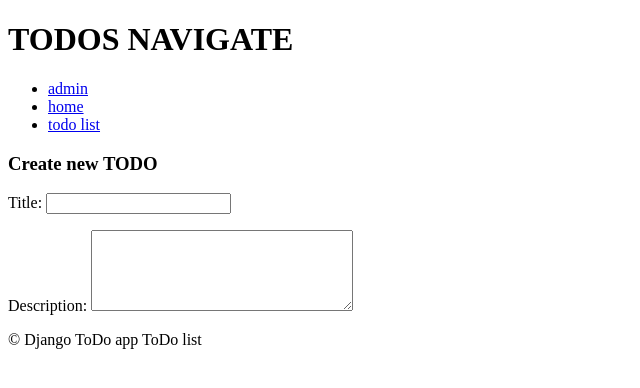
After one commit to AlexanderPaduh/django_ToDo, a Django app: page /todos/create/ in a window 1280 px wide. The commit adds this page. Shown: the top 388 px of the page, without its empty margins (0-640 px from the left). Run offline with Django 5.2, Linux system fonts and the light colour scheme.

Commit message:
form and update

```diff
--- a/todo_list/admin.py
+++ b/todo_list/admin.py
@@ -1,3 +1,5 @@
+from pydoc import describe
+
 from django.contrib import admin
 
 from todo_list.models import ToDoItem
@@ -5,5 +7,5 @@ from todo_list.models import ToDoItem
 
 @admin.register(ToDoItem)
 class ToDoItemAdmin(admin.ModelAdmin):
-    list_display = "id", "title", "done"
+    list_display = "id", "title","description" , "done"
     list_display_links = "id", "title"
--- /dev/null
+++ b/todo_list/forms.py
@@ -0,0 +1,12 @@
+from django import forms
+
+from todo_list.models import ToDoItem
+
+
+class TodoItemForm(forms.ModelForm):
+    class Meta:
+        model = ToDoItem
+        fields = ('title','description')
+        widgets = {
+            "description":forms.Textarea(attrs={'cols': 30, 'rows': 5}),
+        }
--- a/todo_list/models.py
+++ b/todo_list/models.py
@@ -1,14 +1,20 @@
 from django.db import models
+from django.urls import reverse
 
 
 class ToDoItem(models.Model):
-
     class Meta:
-        ordering = ("id", )
+        ordering = ("id",)
         verbose_name = "ToDo Item"
 
     title = models.CharField(max_length=250)
+    description = models.TextField(blank=True, null=False)
     done = models.BooleanField(default=False)
+
+
+    def get_absolute_url(self) -> str:
+        return reverse("todo_list:detail",
+                       kwargs={"pk": self.pk} )
 
     def __str__(self):
         return self.title
--- a/todo_list/templates/todo_list/index.html
+++ b/todo_list/templates/todo_list/index.html
@@ -9,6 +9,7 @@
   <ul>
     <li><a href='{% url "todo_list:list" %}'>All todo items</a></li>
     <li><a href='{% url "todo_list:done" %}'>All done todos items</a></li>
+    <li><a href='{% url "todo_list:create" %}'>Create todo item</a></li>
   </ul>
   <h3>TODO LIST</h3>
   {% include 'todo_list/components/todoitems_list.html' %}
--- /dev/null
+++ b/todo_list/templates/todo_list/todoitem_form.html
@@ -0,0 +1,13 @@
+{% extends 'todo_list/base.html' %}
+
+{% block title %}
+  Create New TODO-item
+{% endblock %}
+
+{% block body %}
+  <h3> Create new TODO</h3>
+  <form method="post">{% csrf_token %}
+    {{ form.as_p }}
+    <imput type="submit" value="Add"></imput>
+  </form>
+{% endblock %}
--- a/todo_list/urls.py
+++ b/todo_list/urls.py
@@ -8,6 +8,7 @@ urlpatterns = [
     # path("", views.index_view, name="index"),
     path("", views.ToDoListIndexView.as_view(), name="index"),
     path("list/", views.ToDoListView.as_view(), name="list"),
+    path("create/", views.ToDoItemCreateView.as_view(), name="create"),
     path("done/", views.ToDoListDoneView.as_view(), name="done"),
     path("<int:pk>/", views.ToDoDetailView.as_view(), name="detail"),
 
--- a/todo_list/views.py
+++ b/todo_list/views.py
@@ -1,7 +1,12 @@
+from dataclasses import fields
+
 from django.http import HttpResponse, HttpRequest
 from django.shortcuts import render
+from django.urls import reverse, reverse_lazy
+
+from .forms import TodoItemForm
 from .models import ToDoItem
-from django.views.generic import TemplateView, ListView, DetailView
+from django.views.generic import TemplateView, ListView, DetailView, CreateView
 
 
 def index_view(request: HttpRequest) -> HttpResponse:
@@ -19,14 +24,22 @@ class ToDoListIndexView(ListView):
     #     context ["todo_items"]: [todo_items] = ToDoItem.object.all()
 
 
-
 class ToDoListView(ListView):
     # template_name = "todo_list/index.html"
     model = ToDoItem
     # context_object_name = "todo_items"
 
+
 class ToDoListDoneView(ListView):
     queryset = ToDoItem.objects.filter(done=True).all()
 
+
 class ToDoDetailView(DetailView):
     model = ToDoItem
+
+
+class ToDoItemCreateView(CreateView):
+    model = ToDoItem
+    form_class = TodoItemForm
+    # fields = ("title","description")
+    # success_url = revere
```
Also changed, not shown: todo_list/templates/todo_list/todoitem_detail.html (+6 -9 lines), todo_list/migrations/0003_todoitem_description.py (added).
